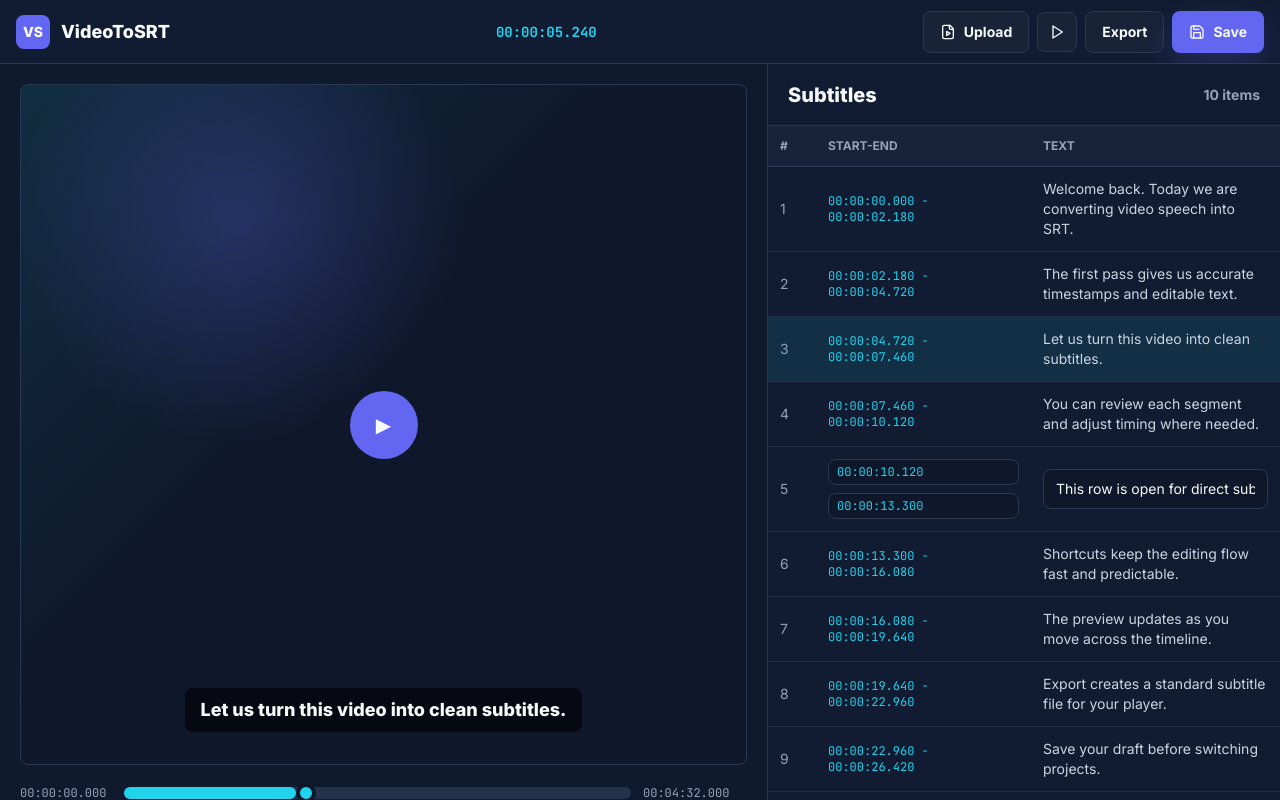
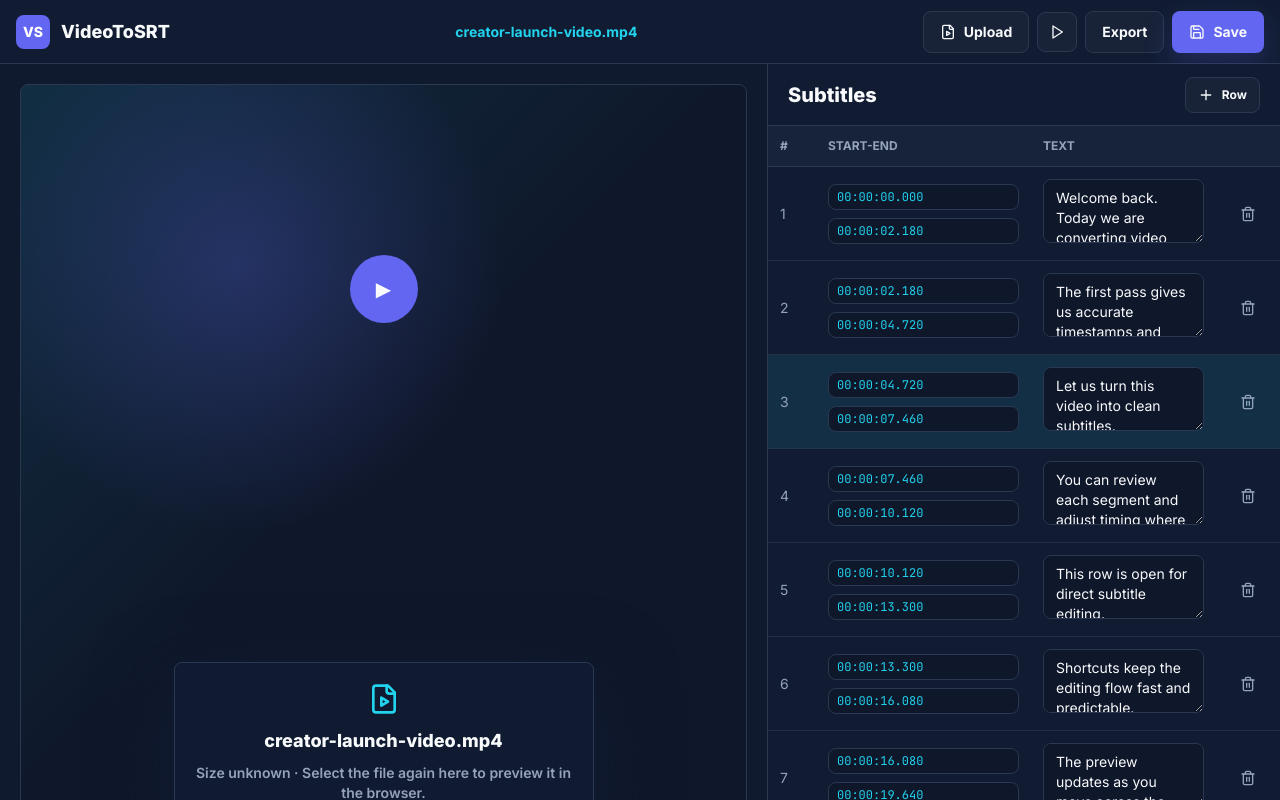
Before and after one commit to ewan10000/videotosrt.org, a Next.js app: page /editor in a window 1280 px wide. Shown: the top 800 px of the page. Built offline with nearby package versions, Linux system fonts and the light colour scheme.

Commit message:
fix(pricing): rename Creator to Pro + add Popular badge on home

```diff
--- a/components/sections/editor-client.tsx
+++ b/components/sections/editor-client.tsx
@@ -1,11 +1,10 @@
 "use client";
 
 import { useEffect, useRef, useState } from "react";
-import { FileVideo, Loader2, Pause, Play, Save, SkipBack, SkipForward } from "lucide-react";
+import { FileVideo, Pause, Play, Plus, Save, SkipBack, SkipForward, Trash2 } from "lucide-react";
 import { Brand } from "@/components/brand";
 import { ExportModal } from "@/components/modals/export-modal";
 import { Button } from "@/components/ui/button";
-import { api, type ApiJob } from "@/lib/api";
 
 const initialSubtitles = [
   ["00:00:00.000", "00:00:02.180", "Welcome back. Today we are converting video speech into SRT."],
@@ -21,34 +20,6 @@ const initialSubtitles = [
 ];
 
 type SubtitleRow = [string, string, string];
-
-function getJobId(job: ApiJob) {
-  return job.id ?? job.job_id;
-}
-
-function getJobSrt(job: ApiJob) {
-  return job.srt ?? job.result?.srt ?? job.result?.subtitles;
-}
-
-function parseSrt(srt: string): SubtitleRow[] {
-  return srt
-    .trim()
-    .split(/\n\s*\n/)
-    .map((block) => {
-      const lines = block.trim().split(/\r?\n/);
-      const timingLine = lines.find((line) => line.includes("-->"));
-      if (!timingLine) {
-        return null;
-      }
-
-      const [start, end] = timingLine.split("-->").map((value) => value.trim().replace(",", "."));
-      const textStart = lines.indexOf(timingLine) + 1;
-      const text = lines.slice(textStart).join(" ").trim();
-
-      return start && end && text ? ([start, end, text] as SubtitleRow) : null;
-    })
-    .filter((row): row is SubtitleRow => Boolean(row));
-}
 
 function readMediaDuration(url: string, type: string) {
   return new Promise<number>((resolve) => {
@@ -69,18 +40,33 @@ function formatDuration(seconds: number) {
   return `${minutes}:${remaining.toString().padStart(2, "0")}`;
 }
 
+function formatFileSize(bytes: number | null) {
+  if (!bytes) {
+    return "Size unknown";
+  }
+
+  const units = ["B", "KB", "MB", "GB"];
+  let value = bytes;
+  let unitIndex = 0;
+
+  while (value >= 1024 && unitIndex < units.length - 1) {
+    value /= 1024;
+    unitIndex += 1;
+  }
+
+  return `${value.toFixed(value >= 10 || unitIndex === 0 ? 0 : 1)} ${units[unitIndex]}`;
+}
+
 export function EditorClient() {
   const [playing, setPlaying] = useState(false);
   const [active, setActive] = useState(2);
   const [rows, setRows] = useState<SubtitleRow[]>(initialSubtitles as SubtitleRow[]);
   const [mediaUrl, setMediaUrl] = useState<string | null>(null);
   const [filename, setFilename] = useState("creator-launch-video.mp4");
+  const [fileSize, setFileSize] = useState<number | null>(null);
   const [duration, setDuration] = useState(272);
-  const [jobId, setJobId] = useState<string | null>(null);
   const [status, setStatus] = useState("Ready");
-  const [transcribing, setTranscribing] = useState(false);
   const [readError, setReadError] = useState("");
-  const [submitError, setSubmitError] = useState("");
   const objectUrlRef = useRef<string | null>(null);
   const uploadInputRef = useRef<HTMLInputElement>(null);
 
@@ -88,10 +74,13 @@ export function EditorClient() {
     const storedUpload = window.sessionStorage.getItem("videotosrt.upload");
     if (storedUpload) {
       try {
-        const upload = JSON.parse(storedUpload) as { name?: string; size?: number };
+        const upload = JSON.parse(storedUpload) as { name?: string; size?: number; type?: string };
         if (upload.name) {
           setFilename(upload.name);
-          setStatus("File selected on home page. Upload it here to start transcription.");
+          setStatus("File selected on home page");
+        }
+        if (typeof upload.size === "number") {
+          setFileSize(upload.size);
         }
       } catch {
         window.sessionStorage.removeItem("videotosrt.upload");
@@ -105,58 +94,6 @@ export function EditorClient() {
     };
   }, []);
 
-  useEffect(() => {
-    if (!jobId) {
-      return;
-    }
-
-    const currentJobId = jobId;
-    let cancelled = false;
-
-    async function pollJob() {
-      try {
-        while (!cancelled) {
-          const job = await api.job(currentJobId);
-          const nextStatus = job.status ?? "processing";
-          setStatus(nextStatus);
-
-          if (["completed", "complete", "done", "succeeded", "success"].includes(nextStatus.toLowerCase())) {
-            const srt = getJobSrt(job);
-            const parsedRows = srt ? parseSrt(srt) : [];
-
-            if (parsedRows.length > 0) {
-              setRows(parsedRows);
-              setActive(0);
-              setStatus("Transcription complete");
-            } else {
-              setStatus("Transcription finished, but no subtitles were returned.");
-            }
-            setTranscribing(false);
-            return;
-          }
-
-          if (["failed", "error", "cancelled", "canceled"].includes(nextStatus.toLowerCase())) {
-            throw new Error(job.error ?? job.message ?? "Transcription failed. Please try another file.");
-          }
-
-          await new Promise((resolve) => setTimeout(resolve, 2500));
-        }
-      } catch (error) {
-        if (!cancelled) {
-          setTranscribing(false);
-          setStatus("Ready");
-          setReadError(error instanceof Error ? error.message : "Could not read the transcription result.");
-        }
-      }
-    }
-
-    pollJob();
-
-    return () => {
-      cancelled = true;
-    };
-  }, [jobId]);
-
   async function handleFile(file: File) {
     if (objectUrlRef.current) {
       URL.revokeObjectURL(objectUrlRef.current);
@@ -166,33 +103,18 @@ export function EditorClient() {
     objectUrlRef.current = objectUrl;
     setMediaUrl(objectUrl);
     setFilename(file.name);
+    setFileSize(file.size);
     setStatus("Reading media...");
-    setTranscribing(true);
     setReadError("");
-    setSubmitError("");
+    window.sessionStorage.setItem("videotosrt.upload", JSON.stringify({ name: file.name, size: file.size, type: file.type }));
 
     try {
       const mediaDuration = await readMediaDuration(objectUrl, file.type);
       setDuration(mediaDuration);
-      setStatus("Submitting transcription...");
-
-      const job = await api.transcribe({
-        filename: file.name,
-        audio_url: objectUrl,
-        duration_seconds: mediaDuration
-      });
-      const nextJobId = getJobId(job);
-
-      if (!nextJobId) {
-        throw new Error("The transcription service did not return a job id.");
-      }
-
-      setJobId(nextJobId);
-      setStatus(job.status ?? "Transcription queued");
+      setStatus("Local file ready");
     } catch (error) {
-      setTranscribing(false);
       setStatus("Ready");
-      setSubmitError(error instanceof Error ? error.message : "Could not submit this file for transcription.");
+      setReadError(error instanceof Error ? error.message : "Could not read this file.");
     }
   }
 
@@ -200,18 +122,55 @@ export function EditorClient() {
     uploadInputRef.current?.click();
   }
 
+  function updateRow(index: number, field: 0 | 1 | 2, value: string) {
+    setRows((currentRows) => currentRows.map((row, rowIndex) => {
+      if (rowIndex !== index) {
+        return row;
+      }
+
+      const nextRow: SubtitleRow = [...row];
+      nextRow[field] = value;
+      return nextRow;
+    }));
+  }
+
+  function addRow() {
+    const nextActive = rows.length;
+
+    setRows((currentRows) => {
+      const lastRow = currentRows[currentRows.length - 1];
+      const nextRow: SubtitleRow = lastRow
+        ? [lastRow[1], lastRow[1], "New subtitle text"]
+        : ["00:00:00.000", "00:00:02.000", "New subtitle text"];
+
+      return [...currentRows, nextRow];
+    });
+    setActive(nextActive);
+  }
+
+  function deleteRow(index: number) {
+    setRows((currentRows) => {
+      const nextRows = currentRows.filter((_, rowIndex) => rowIndex !== index);
+      setActive((currentActive) => Math.max(0, Math.min(currentActive, nextRows.length - 1)));
+      return nextRows;
+    });
+  }
+
+  const activeRow = rows[active] ?? rows[0];
+
   return (
     <>
       <div className="hidden min-h-screen min-w-[760px] grid-rows-[64px_1fr_36px] bg-bg text-text min-[760px]:grid">
         <header className="flex items-center justify-between border-b border-line bg-panel px-4">
           <Brand />
-          <div className="font-mono text-sm font-bold text-cyan" aria-label="Current time">00:00:05.240</div>
+          <div className="min-w-0 max-w-[42vw] truncate text-center text-sm font-bold text-cyan" aria-label="Current file">
+            {filename}
+          </div>
           <div className="flex items-center gap-2">
             <Button
               variant="secondary"
               className="gap-2"
               type="button"
-              disabled={transcribing}
               onClick={openFilePicker}
             >
               <FileVideo className="h-4 w-4" />
@@ -222,7 +181,6 @@ export function EditorClient() {
               className="sr-only"
               type="file"
               accept="video/*,audio/*,.mp4,.mov,.m4a,.mp3"
-              disabled={transcribing}
               onChange={(event) => {
                 const file = event.target.files?.[0];
                 if (file) {
@@ -251,26 +209,30 @@ export function EditorClient() {
                   </button>
                 </>
               )}
-              {transcribing ? (
-                <div className="absolute top-4 flex items-center gap-2 rounded border border-line bg-panel/90 px-3 py-2 text-sm font-bold text-cyan">
-                  <Loader2 className="h-4 w-4 animate-spin" />
-                  {status}
+              {!mediaUrl ? (
+                <div className="relative z-[1] max-w-[420px] rounded border border-line bg-panel/90 p-5 text-center shadow-panel">
+                  <FileVideo className="mx-auto mb-3 h-8 w-8 text-cyan" />
+                  <h2 className="mb-2 text-lg font-extrabold">{filename}</h2>
+                  <p className="text-sm font-semibold text-soft">
+                    {formatFileSize(fileSize)} · Select the file again here to preview it in the browser.
+                  </p>
                 </div>
               ) : null}
-              {readError || submitError ? (
+              {readError ? (
                 <div className="absolute left-4 right-4 top-4 flex items-center justify-between gap-3 rounded border border-red-400/30 bg-panel/95 px-3 py-2 text-sm font-semibold text-red-300">
-                  <span>{readError || submitError}</span>
+                  <span>{readError}</span>
                   <button className="shrink-0 text-xs font-extrabold text-red-200 underline underline-offset-2" type="button" onClick={() => {
                     setReadError("");
-                    setSubmitError("");
                   }}>
                     Close
                   </button>
                 </div>
               ) : null}
-              <div className="absolute bottom-8 max-w-[70%] rounded bg-black/60 px-4 py-2 text-center text-lg font-extrabold">
-                {rows[active][2]}
-              </div>
+              {activeRow ? (
+                <div className="absolute bottom-8 max-w-[70%] rounded bg-black/60 px-4 py-2 text-center text-lg font-extrabold">
+                  {activeRow[2]}
+                </div>
+              ) : null}
             </div>
             <div className="mt-5">
               <div className="grid grid-cols-[92px_1fr_104px] items-center gap-3" aria-label="Timeline scrubber">
@@ -287,14 +249,17 @@ export function EditorClient() {
                   <Button variant="secondary" size="icon" aria-label="Skip backward"><SkipBack className="h-4 w-4" /></Button>
                   <Button variant="secondary" size="icon" aria-label="Skip forward"><SkipForward className="h-4 w-4" /></Button>
                 </div>
-                <span className="text-sm font-semibold text-soft">Whisper EN · {rows.length} subtitles · {filename}</span>
+                <span className="text-sm font-semibold text-soft">{rows.length} subtitles · {filename} · {formatFileSize(fileSize)}</span>
               </div>
             </div>
           </section>
           <aside className="grid min-h-0 grid-rows-[62px_1fr] bg-panel" aria-label="Subtitle table">
             <div className="flex items-center justify-between border-b border-line px-5">
               <h1 className="mb-0 text-xl font-extrabold">Subtitles</h1>
-              <span className="text-sm font-bold text-soft">{rows.length} items</span>
+              <Button variant="secondary" size="sm" className="gap-2" type="button" onClick={addRow}>
+                <Plus className="h-4 w-4" />
+                Row
+              </Button>
             </div>
             <div className="min-h-0 overflow-auto">
               <table className="w-full border-collapse text-left text-sm">
@@ -303,28 +268,54 @@ export function EditorClient() {
                     <th className="w-12 border-b border-line px-3 py-3">#</th>
                     <th className="w-[190px] border-b border-line px-3 py-3">Start-End</th>
                     <th className="border-b border-line px-3 py-3">Text</th>
+                    <th className="w-12 border-b border-line px-3 py-3" aria-label="Actions" />
                   </tr>
                 </thead>
                 <tbody>
                   {rows.map(([start, end, text], index) => (
                     <tr
-                      key={`${start}-${end}`}
+                      key={index}
                       className={`cursor-pointer border-b border-line/70 ${active === index ? "bg-cyan/10" : "hover:bg-panel-2"}`}
                       onClick={() => setActive(index)}
                     >
                       <td className="px-3 py-3 text-soft">{index + 1}</td>
                       <td className="px-3 py-3 font-mono text-xs text-cyan">
-                        {index === 4 ? (
-                          <div className="grid gap-2">
-                            <input className="rounded border border-line bg-bg px-2 py-1 text-cyan outline-none focus:border-cyan" defaultValue={start} aria-label="Start time row 5" />
-                            <input className="rounded border border-line bg-bg px-2 py-1 text-cyan outline-none focus:border-cyan" defaultValue={end} aria-label="End time row 5" />
-                          </div>
-                        ) : `${start} - ${end}`}
+                        <div className="grid gap-2">
+                          <input
+                            className="rounded border border-line bg-bg px-2 py-1 text-cyan outline-none focus:border-cyan"
+                            value={start}
+                            aria-label={`Start time row ${index + 1}`}
+                            onChange={(event) => updateRow(index, 0, event.target.value)}
+                          />
+                          <input
+                            className="rounded border border-line bg-bg px-2 py-1 text-cyan outline-none focus:border-cyan"
+                            value={end}
+                            aria-label={`End time row ${index + 1}`}
+                            onChange={(event) => updateRow(index, 1, event.target.value)}
+                          />
+                        </div>
                       </td>
                       <td className="px-3 py-3 text-muted">
-                        {index === 4 ? (
-                          <input className="min-h-10 w-full rounded border border-line bg-bg px-3 text-text outline-none focus:border-cyan" defaultValue={text} aria-label="Subtitle text row 5" />
-                        ) : text}
+                        <textarea
+                          className="min-h-16 w-full resize-y rounded border border-line bg-bg px-3 py-2 text-text outline-none focus:border-cyan"
+                          value={text}
+                          aria-label={`Subtitle text row ${index + 1}`}
+                          onChange={(event) => updateRow(index, 2, event.target.value)}
+                        />
+                      </td>
+                      <td className="px-3 py-3">
+                        <Button
+                          variant="ghost"
+                          size="icon"
+                          type="button"
+                          aria-label={`Delete subtitle row ${index + 1}`}
+                          onClick={(event) => {
+                            event.stopPropagation();
+                            deleteRow(index);
+                          }}
+                        >
+                          <Trash2 className="h-4 w-4 text-soft" />
+                        </Button>
                       </td>
                     </tr>
                   ))}
@@ -334,10 +325,10 @@ export function EditorClient() {
           </aside>
         </main>
         <footer className="flex items-center gap-5 border-t border-line bg-panel px-4 text-xs font-semibold text-soft">
-          <span className="flex items-center gap-2"><span className={`h-2 w-2 rounded-full ${transcribing ? "bg-cyan" : "bg-success"}`} />{status}</span>
+          <span className="flex items-center gap-2"><span className="h-2 w-2 rounded-full bg-success" />{status}</span>
           <span>{rows.length} subtitles</span>
           <span><span className="font-mono text-cyan">{formatDuration(duration)}</span> duration</span>
-          <span>Whisper EN</span>
+          <span>{filename}</span>
         </footer>
       </div>
       <div className="grid min-h-screen place-items-center bg-bg p-6 min-[760px]:hidden">
--- a/components/sections/pricing-client.tsx
+++ b/components/sections/pricing-client.tsx
@@ -72,7 +72,7 @@ export function PricingClient() {
     setLoadingPlan(plan);
     setCheckoutError("");
     try {
-      const data = await api.checkout(plan);
+      const data = await api.checkout(plan, billing);
       const url = data.url ?? data.checkout_url ?? data.sessionUrl;
 
       if (!url) {
--- a/lib/api.ts
+++ b/lib/api.ts
@@ -86,5 +86,6 @@ export const api = {
   transcribe: (payload: { filename: string; audio_url: string; duration_seconds: number }) =>
     apiFetch<ApiJob>("/transcribe", { method: "POST", body: payload }),
   job: (id: string) => apiFetch<ApiJob>(`/jobs/${encodeURIComponent(id)}`),
-  checkout: (plan: "pro" | "business") => apiFetch<CheckoutResponse>("/checkout", { method: "POST", body: { plan } })
+  checkout: (plan: "pro" | "business", billing?: "monthly" | "annual") =>
+    apiFetch<CheckoutResponse>("/checkout", { method: "POST", body: { plan, billing: billing ?? "monthly" } })
 };
```
Also changed, not shown: components/footer.tsx (+8 -1 lines), components/modals/contact-modal.tsx (added, +41 -0 lines), components/modals/export-modal.tsx (+17 -9 lines), components/sections/home-sections.tsx (+46 -12 lines).
